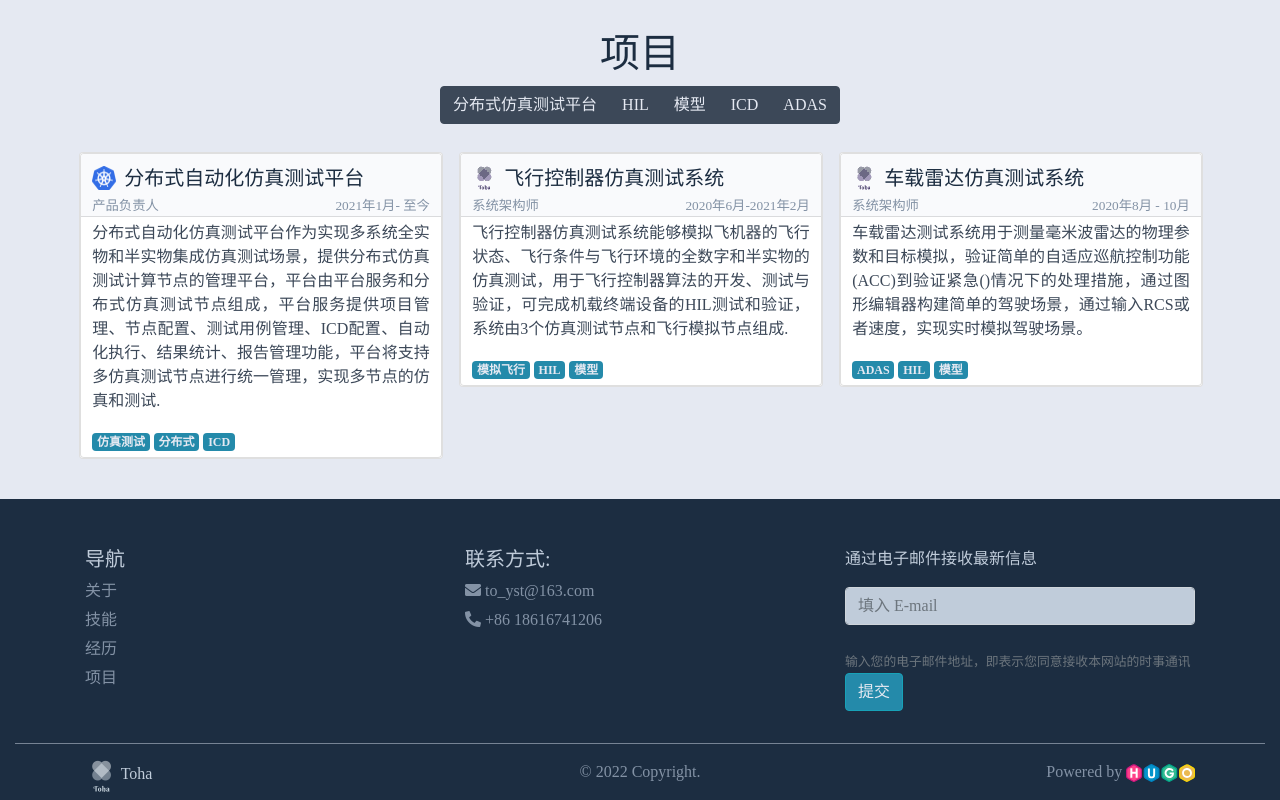
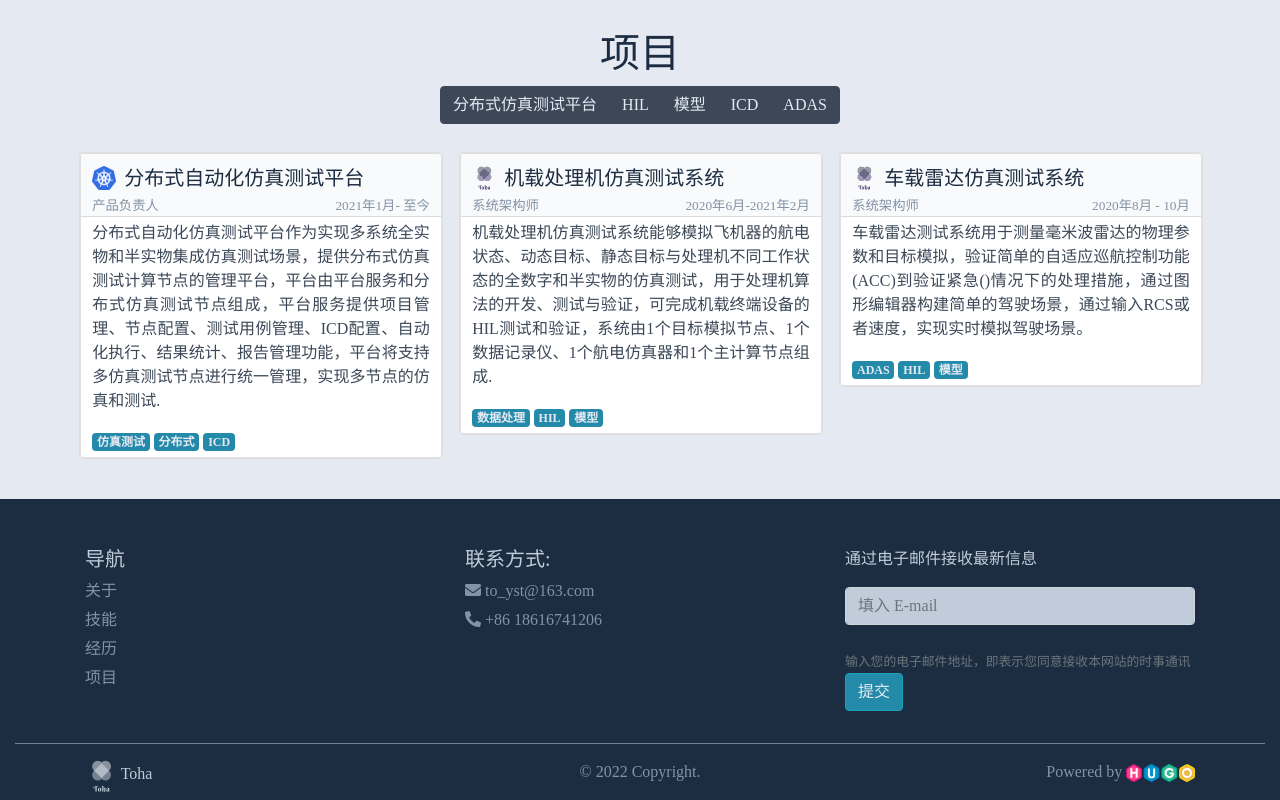
Before and after one commit to ShoutangYang/shoutangyang.github.io, a plain HTML site: page index.html in a window 1280 px wide. Shown: the part 3263-4063 px from the top of the page. Drawn offline with Linux system fonts and the light colour scheme; a web font is replaced by a local one.

Commit message:
Update index.html
upade project

```diff
--- a/index.html
+++ b/index.html
@@ -906,7 +906,7 @@
 
         <div
   class="col-sm-12 col-md-6 col-lg-4 p-2 filtr-item"
-  data-category='all, 模拟飞行,HIL,模型'
+  data-category='all, 目标模拟,HIL,模型'
 >
   <div class="card mt-1">
     <div class="card">
@@ -925,7 +925,7 @@
             <img class="card-img-xs" src="/images/sections/projects/toha_hu864bbe108f1be1ae04b57f7f2fd9d631_5637_24x24_fit_box_3.png" alt="飞行控制器仿真测试系统" />
 
 
-            <h5 class="card-title mb-0">飞行控制器仿真测试系统</h5>
+            <h5 class="card-title mb-0">机载处理机仿真测试系统</h5>
           </div>
           <div class="sub-title">
             <span>系统架构师</span>
@@ -934,14 +934,14 @@
         </div>
       </a>
       <div class="card-body text-justify pt-1 pb-1">
-        <p>飞行控制器仿真测试系统能够模拟飞机器的飞行状态、飞行条件与飞行环境的全数字和半实物的仿真测试，用于飞行控制器算法的开发、测试与验证，可完成机载终端设备的HIL测试和验证，系统由3个仿真测试节点和飞行模拟节点组成.</p>
+        <p>机载处理机仿真测试系统能够模拟飞机器的航电状态、动态目标、静态目标与处理机不同工作状态的全数字和半实物的仿真测试，用于处理机算法的开发、测试与验证，可完成机载终端设备的HIL测试和验证，系统由1个目标模拟节点、1个数据记录仪、1个航电仿真器和1个主计算节点组成.</p>
 
         <div class="project-card-footer">
 
             <div class="project-tags-holder">
 
                   <span class="badge btn-info">
-                    模拟飞行
+                    数据处理
                   </span>
 
                   <span class="badge btn-info">
```
